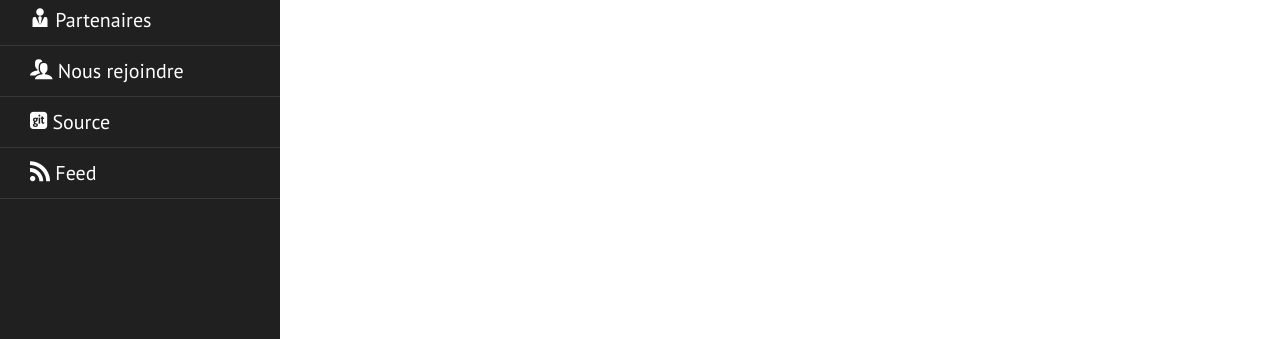
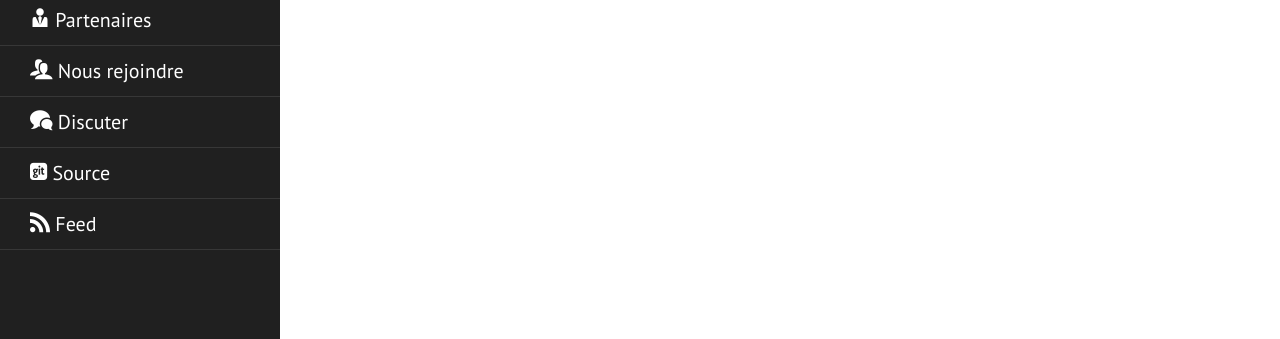
Before and after one commit to crazy-toads/crazy-toads.github.io, a Jekyll site: the page built from syspages/search.md, in a window 1280 px wide. Shown: the part 312-651 px from the top of the page. Built offline with Jekyll 4.4.1, drawn with Linux system fonts in a browser that asks for light colours; nearby versions of some CDN libraries; some web fonts are replaced.

Commit message:
ajout dans le vrai menu non mais

```diff
--- a/_config.yml
+++ b/_config.yml
@@ -71,6 +71,9 @@ links:
     url: /partenaires/
   - title: <i class="iconside iconm-users"></i> Nous rejoindre
     url: /contact/
+  - title: <i class="iconside iconm-bubbles"></i> Discuter
+    url: https://croa.crapaud-fou.org
+    external: true
   - title: <i class="iconside iconm-git-square"></i> Source
     url: https://github.com/crazy-toads/crazy-toads.github.io
     external: true
```
